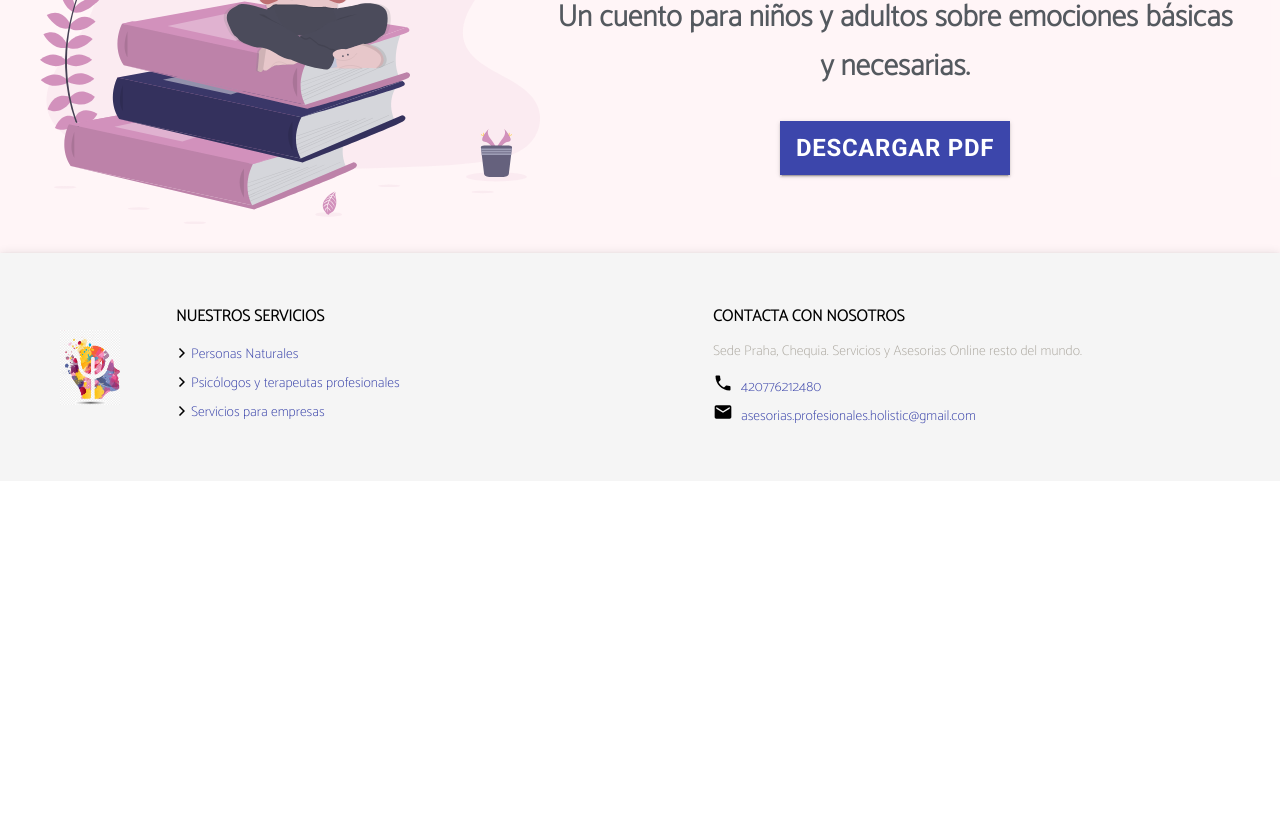
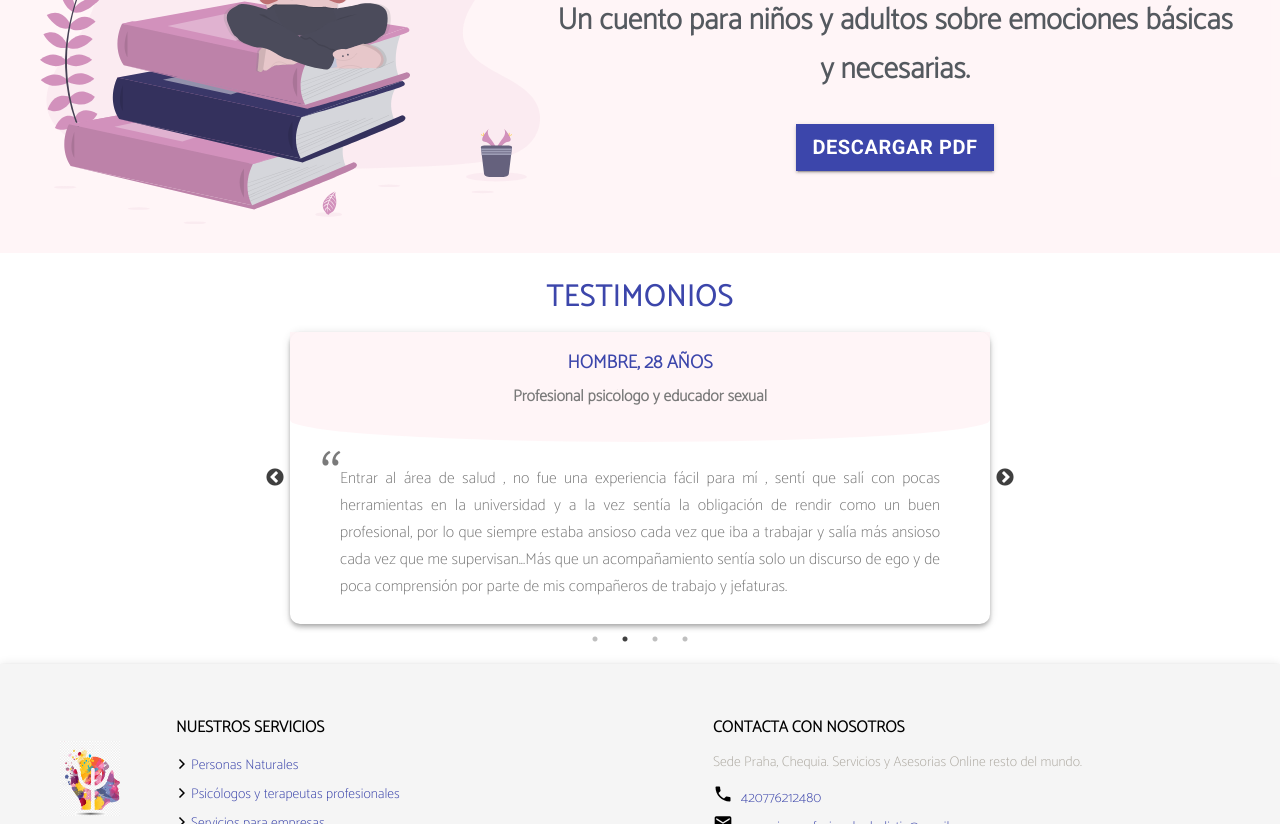
Before and after one commit to dominicfernandezvergara/psychology-landing-page, a React (Create React App) app: page /inicio in a window 1280 px wide. Shown: the part 3380-4204 px from the top of the page. Before the commit the page ends 3861 px from the top, so only its background shows below. Built offline with nearby package versions, Linux system fonts and the light colour scheme.

Commit message:
feat: general changes

```diff
--- a/src/appDataText/appDataText.jsx
+++ b/src/appDataText/appDataText.jsx
@@ -757,33 +757,38 @@
           ),
         },
       },
-
+    },
     // Testimony español
     testimony: {
+      title: "Testimonios",
       testimony1: {
-          title: "Mujer, 29 años, trastorno de ansiedad",
+        title: "Mujer, 29 años",
+        subtitle: "Trastorno de ansiedad",
         text:
-            "“Desde hace un tiempo estoy asistiendo a sesiones con Carolina, nunca antes había recibido terapia psicológica, lo veía lejano e innecesario, pero no imaginaba lo sanador e importante que sería para mí. Cuando comencé estaba en un momento muy gris de vida, en donde estaba muy confundida y perdida acerca de mis decisiones y sobre lo que yo quería. Actualmente puedo decir que he adquirido las herramientas necesarias para enfrentarme a la vida, eso incluye saber distinguir desde qué vereda decido resolver y tomar decisiones, teniendo en cuenta lo que siento, lo que quiero y pienso. Hoy en día miro hacia atrás, visualizo todo mi avance y me sorprendo, siento que Carolina ha sido un apoyo fundamental, y es por esto que le estoy tremendamente agradecida”.",
+          "Desde hace un tiempo estoy asistiendo a sesiones con Carolina, nunca antes había recibido terapia psicológica, lo veía lejano e innecesario, pero no imaginaba lo sanador e importante que sería para mí. Cuando comencé estaba en un momento muy gris de vida, en donde estaba muy confundida y perdida acerca de mis decisiones y sobre lo que yo quería. Actualmente puedo decir que he adquirido las herramientas necesarias para enfrentarme a la vida, eso incluye saber distinguir desde qué vereda decido resolver y tomar decisiones, teniendo en cuenta lo que siento, lo que quiero y pienso. Hoy en día miro hacia atrás, visualizo todo mi avance y me sorprendo, siento que Carolina ha sido un apoyo fundamental, y es por esto que le estoy tremendamente agradecida.",
       },
       testimony2: {
-          title: "Hombre, 28 años, profesional psicólogo y educador sexual",
+        title: "Hombre, 28 años",
+        subtitle: "Profesional psicólogo y educador sexual",
         text:
-            "“Entrar al área de salud , no fue una experiencia fácil para mí , sentí que salí con pocas herramientas en la universidad y a la vez sentía la obligación de rendir como un buen profesional, por lo que siempre estaba ansioso cada vez que iba a trabajar y salía más ansioso cada vez que me supervisan...Más que un acompañamiento sentía solo un discurso de ego y de poca comprensión por parte de mis compañeros de trabajo y jefaturas.",
+          "Entrar al área de salud , no fue una experiencia fácil para mí , sentí que salí con pocas herramientas en la universidad y a la vez sentía la obligación de rendir como un buen profesional, por lo que siempre estaba ansioso cada vez que iba a trabajar y salía más ansioso cada vez que me supervisan...Más que un acompañamiento sentía solo un discurso de ego y de poca comprensión por parte de mis compañeros de trabajo y jefaturas.",
         text2:
           "Sin embargo; cuando me puse a trabajar con Carolina, me sentí apoyado en todo, me enseñó herramientas útiles y prestaba atención a mi persona, como un ser humano , y no como una marioneta de salud mental.",
         text3:
-            "En el transcurso del tiempo empecé a trabajar con una metodología más sólida, me sentí más seguro y empecé a tener mejores alcances con mis pacientes por lo que sin duda alguna contribuyó a un cambio de mi experiencia, ahora si voy con ganas al trabajo.”",
+          "En el transcurso del tiempo empecé a trabajar con una metodología más sólida, me sentí más seguro y empecé a tener mejores alcances con mis pacientes por lo que sin duda alguna contribuyó a un cambio de mi experiencia, ahora si voy con ganas al trabajo.",
       },
       testimony3: {
-          title: "Mujer 46 años, problemas de adicción y ansiedad",
+        title: "Mujer 46 años",
+        subtitle: "Problemas de adicción y ansiedad",
         text:
-            "“Comencé mis terapias hace 5 meses con Carolina, vivo hace 13 años en República Checa, con un millón de cambios, carencias, luchando por una adaptación a una cultura fuerte y muy diferente a la mía...No es mala, pero no ha sido fácil, intenté muchas otras terapias, siempre quedé con la sensación de que algo faltaba. Cuando vi el contacto de esta profesional en Facebook, la contacté y desde la primera sesión me sentí muy contenida, fue fuerte, porque en 60 minutos yo quería expresar mi vida completa, incluyendo la pasada. Ella fue muy receptiva con mi emoción, ella para mí ha sido un pilar fundamental para mirarme, ir hacia dentro, ver nuevamente mi esencia y creo que seguiré en terapia de por vida, porque cada vez me siento mejor. Junto con ella, el trabajo deja de ser duro y tortuoso, sino un camino hermoso, lleno de luz y sueños.”",
+          "Comencé mis terapias hace 5 meses con Carolina, vivo hace 13 años en República Checa, con un millón de cambios, carencias, luchando por una adaptación a una cultura fuerte y muy diferente a la mía...No es mala, pero no ha sido fácil, intenté muchas otras terapias, siempre quedé con la sensación de que algo faltaba. Cuando vi el contacto de esta profesional en Facebook, la contacté y desde la primera sesión me sentí muy contenida, fue fuerte, porque en 60 minutos yo quería expresar mi vida completa, incluyendo la pasada. Ella fue muy receptiva con mi emoción, ella para mí ha sido un pilar fundamental para mirarme, ir hacia dentro, ver nuevamente mi esencia y creo que seguiré en terapia de por vida, porque cada vez me siento mejor. Junto con ella, el trabajo deja de ser duro y tortuoso, sino un camino hermoso, lleno de luz y sueños.",
       },
       testimony4: {
-          title: "Hombre, 36 años, viejo y buen amigo",
+        title: "Hombre, 36 años",
+        subtitle: "Viejo y buen amigo",
+
         text:
-            "“Ha tenido un impacto conocerla, en mi vida motivacional y emocional. Siempre ha sido una amistad sin discriminación, me ha acompañado en diferentes etapas de la vida, he obtenido un apoyo moral, siempre a estado ahí para seguir generando impactos en mi vida”.",
-        },
+          "Ha tenido un impacto conocerla, en mi vida motivacional y emocional. Siempre ha sido una amistad sin discriminación, me ha acompañado en diferentes etapas de la vida, he obtenido un apoyo moral, siempre a estado ahí para seguir generando impactos en mi vida.",
       },
     },
   },
--- a/src/components/home-components/gift-section-home/gift-section-home.module.css
+++ b/src/components/home-components/gift-section-home/gift-section-home.module.css
@@ -30,7 +30,7 @@
 }
 .containerGiftSectionHome :global(.MuiButton-root) {
   border-radius: 0px;
-  font-size: 20px;
+  font-size: 13px;
   font-weight: bold;
   background-color: var(--darkPrimaryColor);
   color: var(--white);
@@ -51,7 +51,7 @@
     font-size: 24px;
   }
   .containerGiftSectionHome :global(.MuiButton-root) {
-    font-size: 24px;
+    font-size: 20px;
   }
 }
 @media screen and (min-width: 1024px) {
--- a/src/components/home-components/offer-section-home/offer-section-home.module.css
+++ b/src/components/home-components/offer-section-home/offer-section-home.module.css
@@ -22,7 +22,6 @@
   font-size: 22px;
   padding-bottom: 20px;
   text-align: center;
-  letter-spacing: 1px;
   color: var(--darkPrimaryColor);
 }
 .subtitle {
--- /dev/null
+++ b/src/components/testimony-slider/index.jsx
@@ -0,0 +1 @@
+export { default } from "./testimony-slider";
--- /dev/null
+++ b/src/components/testimony-slider/testimony-slider.jsx
@@ -0,0 +1,106 @@
+import React, { useEffect, useState } from "react";
+import Slider from "react-slick";
+
+import styles from "./testimony-slider.module.css";
+import "slick-carousel/slick/slick.css";
+import "slick-carousel/slick/slick-theme.css";
+import { appDataText } from "../../appDataText/appDataText";
+
+function TestimonySlider() {
+  const settings = {
+    dots: true,
+    infinite: true,
+    speed: 500,
+    slidesToShow: 1,
+    slidesToScroll: 1,
+    accessibility: true,
+    autoplay: true,
+    autoplaySpeed: 4000,
+  };
+
+  const [settingSlider, setSettingSlider] = useState(settings);
+
+  useEffect(() => {
+    if (window.innerWidth <= 768) {
+      setSettingSlider({
+        ...settings,
+        autoplay: false,
+      });
+    }
+  }, []);
+  return (
+    <div className={styles.containerTestimonySlider}>
+      <h1 className={styles.title}> {appDataText.espanol.testimony.title}</h1>
+      <Slider {...settingSlider}>
+        <div className={styles.curved}>
+          <h3 className={styles.testimonyTitle}>
+            {appDataText.espanol.testimony.testimony1.title}
+          </h3>
+          <h4 className={styles.testimonySubtitle}>
+            {appDataText.espanol.testimony.testimony1.subtitle}
+          </h4>
+          <div className={styles.testimonyText}>
+            <p className={styles.comillaStart}>“</p>
+            <p className={styles.text}>
+              {appDataText.espanol.testimony.testimony1.text}
+            </p>
+            <p className={styles.comillaEnd}>”</p>
+          </div>
+        </div>
+        <div className={styles.curved}>
+          <h3 className={styles.testimonyTitle}>
+            {appDataText.espanol.testimony.testimony2.title}
+          </h3>
+          <h4 className={styles.testimonySubtitle}>
+            {appDataText.espanol.testimony.testimony2.subtitle}
+          </h4>
+          <div className={styles.testimonyText}>
+            <p className={styles.comillaStart}>“</p>
+            <p className={styles.text}>
+              {appDataText.espanol.testimony.testimony2.text}
+            </p>
+            <p className={styles.text}>
+              {appDataText.espanol.testimony.testimony2.text2}
+            </p>
+            <p className={styles.text}>
+              {appDataText.espanol.testimony.testimony2.text3}
+            </p>
+            <p className={styles.comillaEnd}>”</p>
+          </div>
+        </div>
+        <div className={styles.curved}>
+          <h3 className={styles.testimonyTitle}>
+            {appDataText.espanol.testimony.testimony3.title}
+          </h3>
+          <h4 className={styles.testimonySubtitle}>
+            {appDataText.espanol.testimony.testimony3.subtitle}
+          </h4>
+          <div className={styles.testimonyText}>
+            <p className={styles.comillaStart}>“</p>
+            <p className={styles.text}>
+              {appDataText.espanol.testimony.testimony3.text}
+            </p>
+            <p className={styles.comillaEnd}>”</p>
+          </div>
+        </div>
+        <div className={styles.curved}>
+          <h3 className={styles.testimonyTitle}>
+            {appDataText.espanol.testimony.testimony4.title}
+          </h3>
+          <h4 className={styles.testimonySubtitle}>
+            {appDataText.espanol.testimony.testimony4.subtitle}
+          </h4>
+          <div className={styles.testimonyText}>
+            <p className={styles.comillaStart}>“</p>
+            <p className={styles.text}>
+              {appDataText.espanol.testimony.testimony4.text}
+            </p>
+            <p className={styles.comillaEnd}>”</p>
+          </div>
+        </div>
+      </Slider>
+    </div>
+  );
+}
+
+export default TestimonySlider;
--- /dev/null
+++ b/src/components/testimony-slider/testimony-slider.module.css
@@ -0,0 +1,99 @@
+.containerTestimonySlider {
+  height: 100%;
+  display: flex;
+  flex-direction: column;
+  width: 100%;
+  align-items: center;
+  margin-bottom: 40px;
+}
+.containerTestimonySlider :global(.slick-next:before) {
+  color: black;
+}
+.containerTestimonySlider :global(.slick-prev:before) {
+  color: black;
+}
+.containerTestimonySlider :global(.slick-slider) {
+  width: 300px;
+  border-radius: 10px;
+  box-shadow: 0px 2px 4px -1px rgba(0, 0, 0, 0.2),
+    0px 4px 5px 0px rgba(0, 0, 0, 0.14), 0px 1px 10px 0px rgba(0, 0, 0, 0.12);
+}
+.title {
+  text-transform: uppercase;
+  font-size: 22px;
+  padding-top: 20px;
+  margin-bottom: 10px;
+  text-align: center;
+  letter-spacing: 1px;
+  color: var(--darkPrimaryColor);
+}
+.testimonyTitle {
+  color: var(--darkPrimaryColor);
+  font-weight: bold;
+  margin-top: 15px;
+
+  margin-bottom: 5px;
+  text-align: center;
+  text-transform: uppercase;
+}
+.testimonySubtitle {
+  color: var(--text);
+  margin-bottom: 5px;
+  text-align: center;
+  padding-left: 30px;
+  padding-right: 30px;
+}
+.testimonyText {
+  color: var(--text);
+  max-height: 250px;
+  overflow: auto;
+  text-align: justify;
+  padding: 0px 30px;
+  margin-top: 35px;
+  margin-bottom: 20px;
+}
+.comillaStart {
+  font-size: 80px;
+  height: 20px;
+  line-height: 80px;
+}
+.text {
+  padding: 0px 20px;
+}
+.comillaEnd {
+  font-size: 80px;
+  height: 30px;
+  text-align: end;
+  line-height: 40px;
+}
+
+.curved {
+  position: relative;
+  background: var(--lightSecondaryColor);
+  height: 110px;
+  border-bottom-left-radius: 50% 20%;
+  border-bottom-right-radius: 50% 20%;
+}
+
+@media screen and (min-width: 768px) {
+  .title {
+    font-size: 30px;
+  }
+  .containerTestimonySlider :global(.slick-slider) {
+    width: 500px;
+  }
+}
+@media screen and (min-width: 1024px) {
+  .title {
+    font-size: 30px;
+  }
+  .containerTestimonySlider :global(.slick-slider) {
+    width: 700px;
+  }
+  .testimonyText {
+    max-height: 150px;
+  }
+  .text {
+    font-size: 16px;
+  }
+}
--- a/src/index.css
+++ b/src/index.css
@@ -27,3 +27,7 @@
 .root .MuiFormLabel-root.Mui-focused {
   color: var(--darkText);
 }
+
+* {
+  outline: none;
+}
--- a/src/pages/about/about.module.css
+++ b/src/pages/about/about.module.css
@@ -5,7 +5,7 @@
   display: flex;
   align-items: center;
   justify-content: center;
-  height: 100px;
+  height: 80px;
   width: 100%;
   background-color: var(--lightSecondaryColor);
   color: var(--darkPrimaryColor);
@@ -64,6 +64,7 @@
   } */
   .title {
     font-size: 30px;
+    height: 100px;
   }
   .subtitle {
     font-size: 24px;
--- a/src/pages/home/home.jsx
+++ b/src/pages/home/home.jsx
@@ -8,6 +8,7 @@
 import SliderSectionHome from "../../components/home-components/slider-section-home";
 import GiftSectionHome from "../../components/home-components/gift-section-home";
 import OfferSectionHome from "../../components/home-components/offer-section-home";
+import TestimonySlider from "../../components/testimony-slider";
 
 function Home() {
   UseScrollToTop();
@@ -20,6 +21,7 @@
       <ThirdSectionHome />
       <OfferSectionHome />
       <GiftSectionHome />
+      <TestimonySlider />
       <Footer />
     </div>
   );
```
Also changed, not shown: src/pages/contact-us/contact-us.module.css (+16 -2 lines), src/pages/team/team.module.css (+9 -0 lines). Lines whose indentation alone changed are shown as unchanged.
